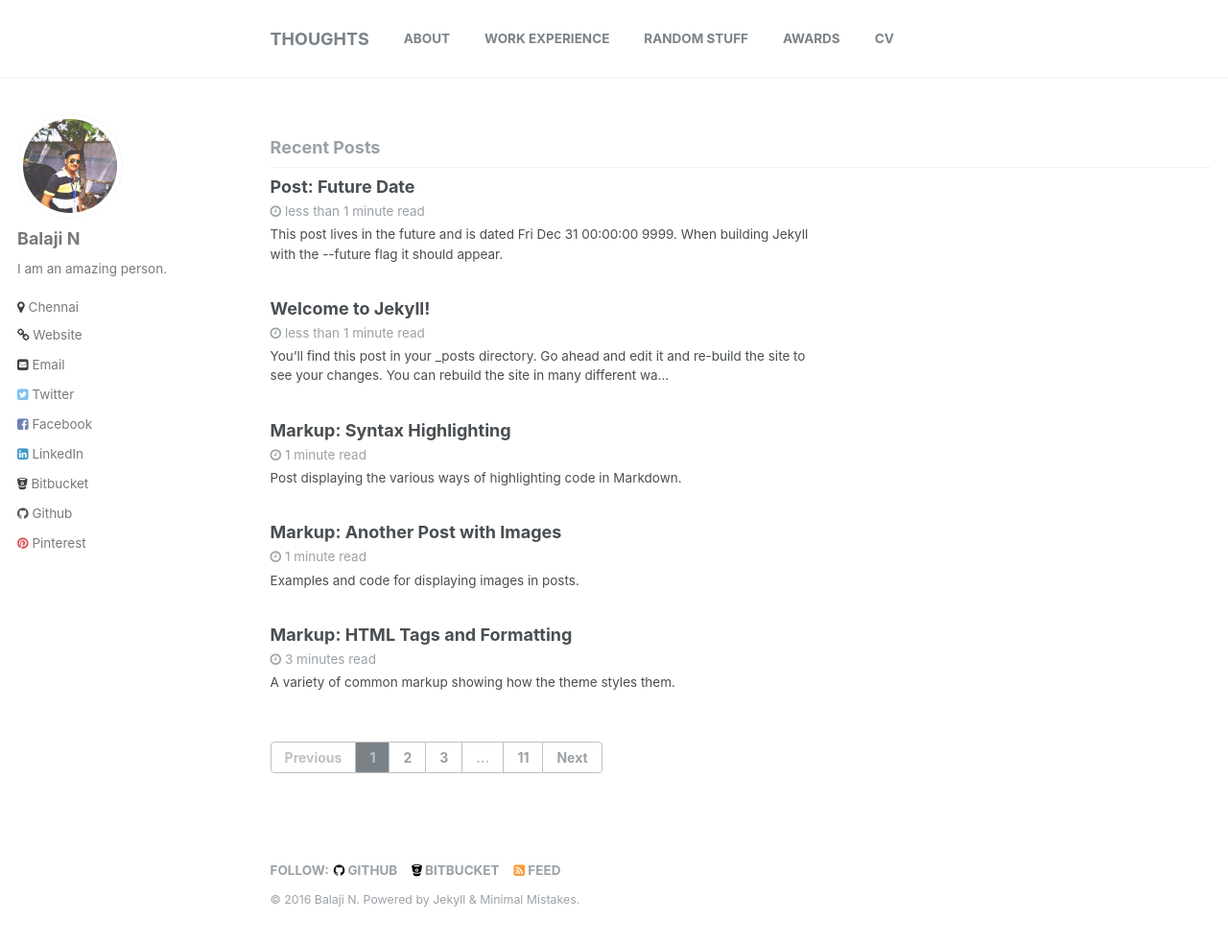
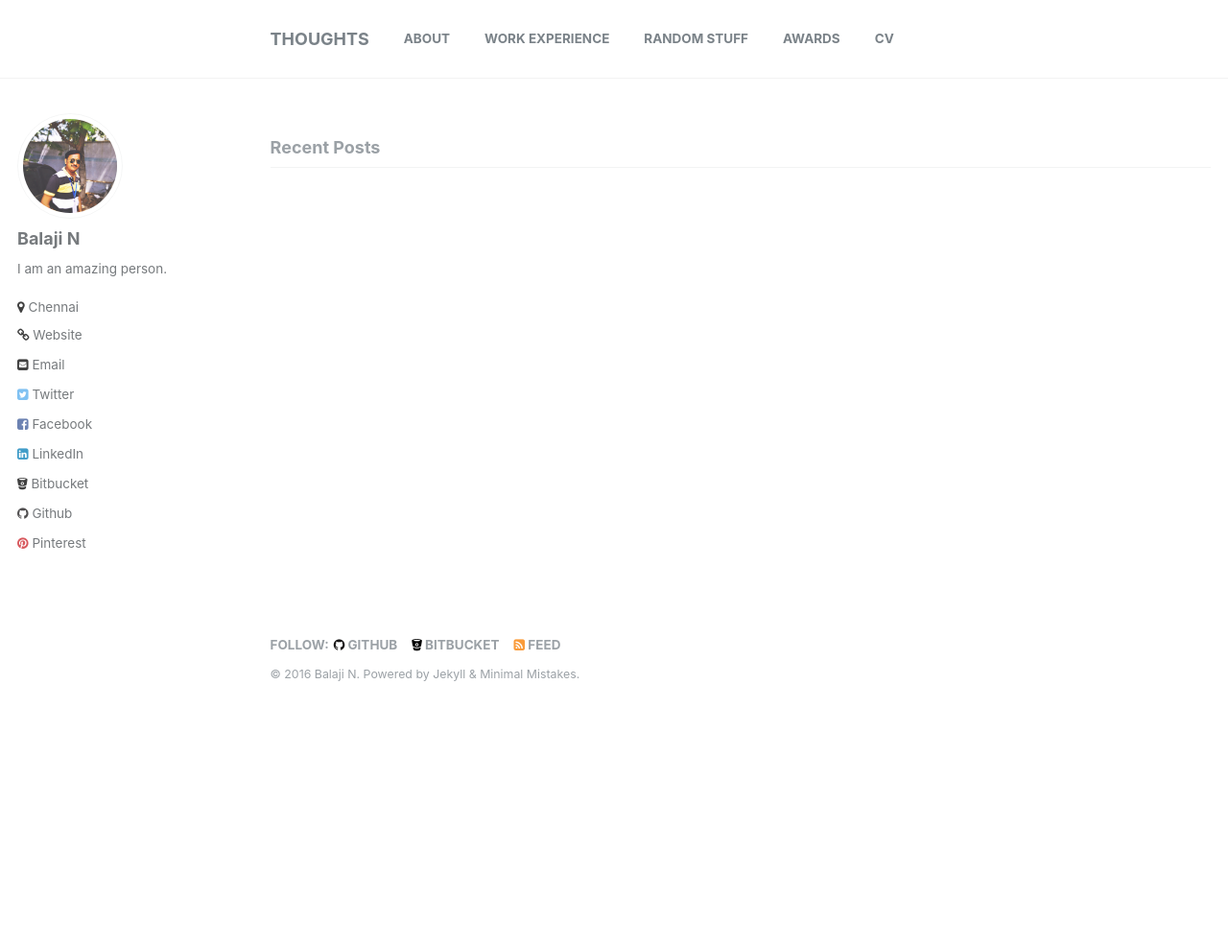
Before and after one commit to balajincse/balajincse.github.io, a Jekyll site: the page built from index.html, in a window 1280 px wide and 1002 px high. Shown: the top 984 px of the window at 96% size. Built offline with Jekyll 4.4.1, drawn with Linux system fonts in a browser that asks for light colours; the list of posts is cut into pages by our own code.

Commit message:
Updating config.yml finally

```diff
--- a/_config.yml
+++ b/_config.yml
@@ -220,8 +220,8 @@
 
 # Outputting
 permalink: /:categories/:title/
-paginate: 5 # amount of posts to show
-paginate_path: /page:num/
+#paginate: 5 # amount of posts to show
+#paginate_path: /page:num/
 timezone: Asia/Kolkata # http://en.wikipedia.org/wiki/List_of_tz_database_time_zones
 
 
```
